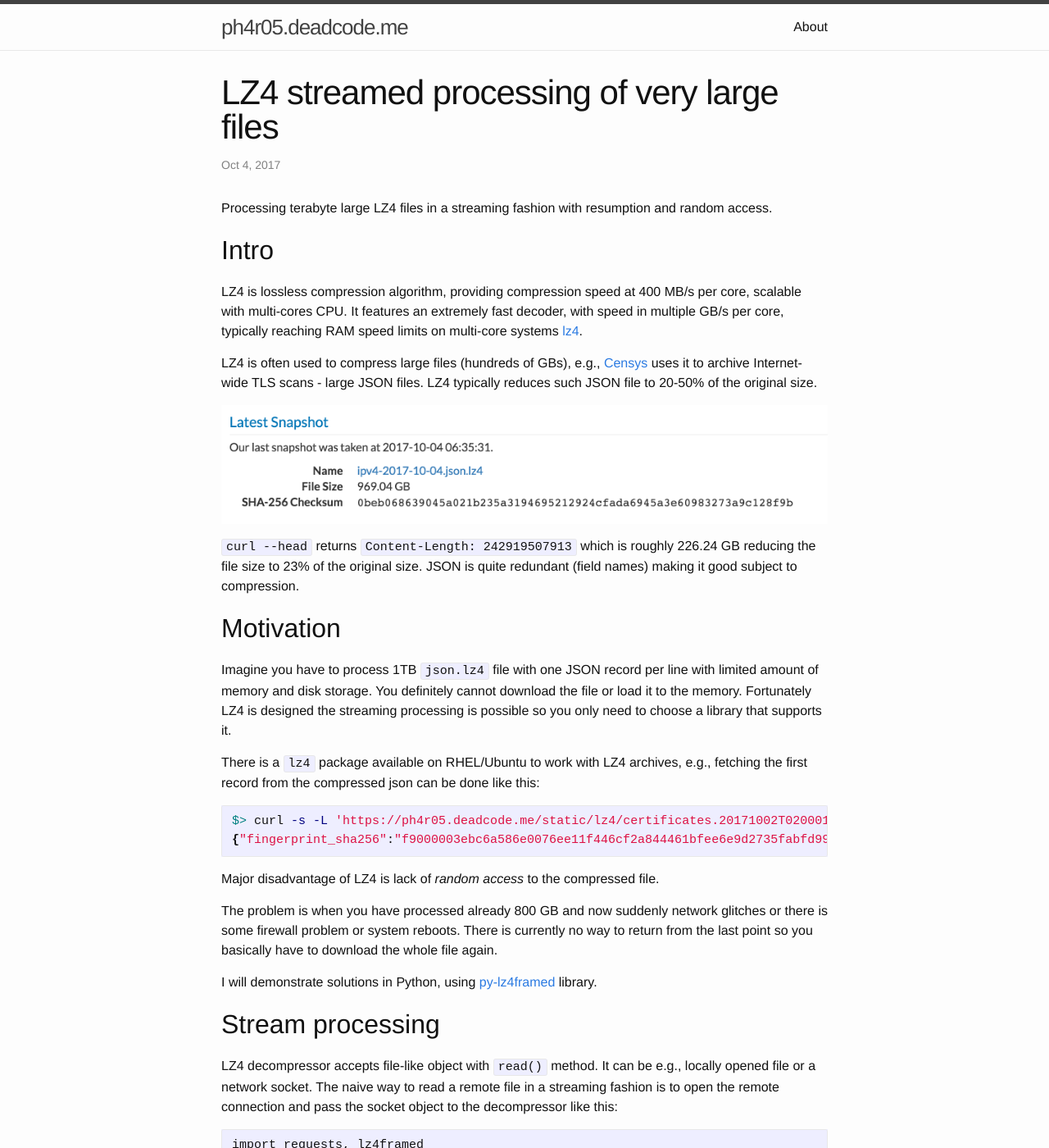
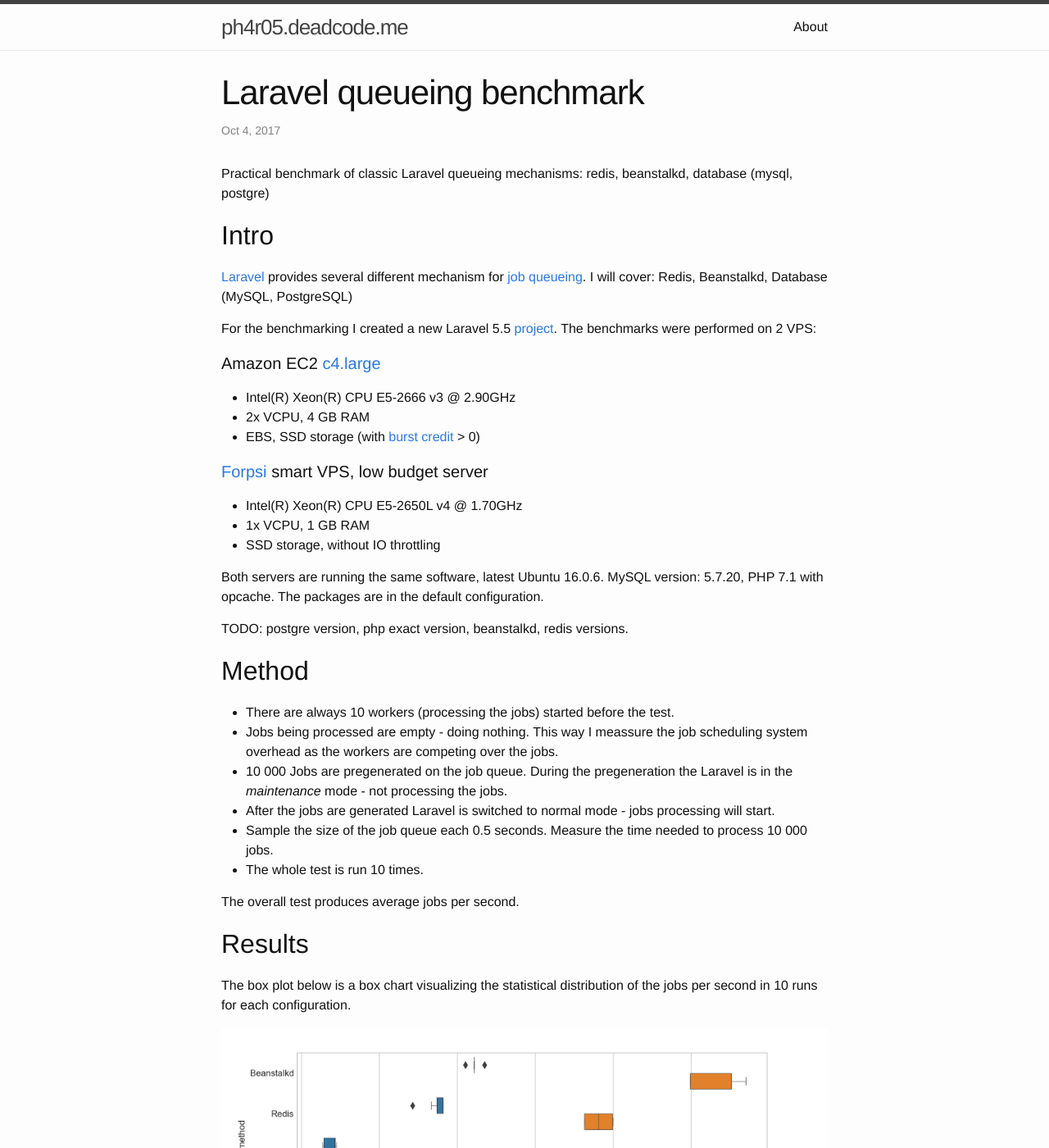
Before and after one commit to ph4r05/devblog, a Jekyll site: the page built from _posts/2017-12-16-laravel-queueing-benchmark.markdown, in a window 1280 px wide and 1400 px high. Shown: the whole window at 82% size. Built offline with Jekyll 4.4.1, drawn with Linux system fonts in a browser that asks for light colours; some of the changed text lies outside the part shown.

Commit message:
laravel benchmark iter

````diff
--- a/_posts/2017-12-16-laravel-queueing-benchmark.markdown
+++ b/_posts/2017-12-16-laravel-queueing-benchmark.markdown
@@ -1,150 +1,104 @@
 ---
 layout: post
-title:  "LZ4 streamed processing of very large files"
+title:  "Laravel queueing benchmark"
 date:   2017-10-04 22:10:39 +0200
 categories: blog
 excerpt_separator: <!-- more -->
 
 ---
 
-Processing terabyte large LZ4 files in a streaming fashion with resumption and random access.
+Practical benchmark of classic Laravel queueing mechanisms:
+redis, beanstalkd, database (mysql, postgre)
 
 <!-- more -->
 
 ## Intro
 
-LZ4 is lossless compression algorithm, providing compression speed at 400 MB/s per core, scalable with multi-cores CPU. It features an extremely fast decoder, with speed in multiple GB/s per core, typically reaching RAM speed limits on multi-core systems [lz4].
+[Laravel] provides several different mechanism for [job queueing].
+I will cover: Redis, Beanstalkd, Database (MySQL, PostgreSQL)
 
-LZ4 is often used to compress large files (hundreds of GBs), e.g., [Censys] uses it to archive Internet-wide
- TLS scans - large JSON files.
-LZ4 typically reduces such JSON file to 20-50% of the original size.
+For the benchmarking I created a new Laravel 5.5 [project].
+The benchmarks were performed on 2 VPS:
 
-[![Censys IPv4 scan snapshot](/static/lz4/censys_ipv4.png)](/static/lz4/censys_ipv4.png)
+#### Amazon EC2 [c4.large]
+- Intel(R) Xeon(R) CPU E5-2666 v3 @ 2.90GHz
+- 2x VCPU, 4 GB RAM
+- EBS, SSD storage (with [burst credit] > 0)
 
-`curl --head` returns `Content-Length: 242919507913` which is roughly 226.24 GB reducing the file size to 23% of the original size. JSON is quite redundant (field names) making it good subject to compression.
+#### [Forpsi] smart VPS, low budget server
+- Intel(R) Xeon(R) CPU E5-2650L v4 @ 1.70GHz
+- 1x VCPU, 1 GB RAM
+- SSD storage, without IO throttling
 
-## Motivation
+Both servers are running the same software, latest Ubuntu 16.0.6.
+MySQL version: 5.7.20, PHP 7.1 with opcache. The packages are in the default
+configuration.
 
-Imagine you have to process 1TB `json.lz4` file with one JSON record per line with limited amount of memory and disk storage. You definitely cannot download the file or load it to the memory.
-Fortunately LZ4 is designed the streaming processing is possible so you only need to choose a library that supports it.
+TODO: postgre version, php exact version, beanstalkd, redis versions.
 
-There is a `lz4` package available on RHEL/Ubuntu to work with LZ4 archives, e.g., fetching the first record from the compressed json can be done like this:
+## Method
 
-```bash
-$> curl -s -L 'https://ph4r05.deadcode.me/static/lz4/certificates.20171002T020001.15.json.lz4' | lz4 -d -c - | head -n 1
-{"fingerprint_sha256":"f9000003ebc6a586e0076ee11f446cf2a844461bfee6e9d2735fabfd99aba231","raw":"MIIDUTCCAjmgAwIBAgIFFIdXdAkwDQYJKoZIhvcNAQELBQAwUjELMAkG ....
-```
+- There are always 10 workers (processing the jobs) started before the test.
+- Jobs being processed are empty - doing nothing. This way I meassure the job
+scheduling system overhead as the workers are competing over the jobs.
+- 10 000 Jobs are pregenerated on the job queue. During the pregeneration the
+Laravel is in the *maintenance* mode - not processing the jobs.
+- After the jobs are generated Laravel is switched to normal mode - jobs processing will start.
+- Sample the size of the job queue each 0.5 seconds. Measure the time needed to process 10 000 jobs.
+- The whole test is run 10 times.
 
-Major disadvantage of LZ4 is lack of _random access_ to the compressed file.
+The overall test produces average jobs per second.
 
-The problem is when you have processed already 800 GB and now suddenly network glitches or there is some firewall problem or system reboots. There is currently no way to return from the last point so you basically have to download the whole file again.
+## Results
 
-I will demonstrate solutions in Python, using [py-lz4framed] library.
+The box plot below is a box chart visualizing the statistical distribution of the
+jobs per second in 10 runs for each configuration.
 
-## Stream processing
-
-LZ4 decompressor accepts file-like object with `read()` method. It can be e.g., locally opened file or a network socket. The naive way to read a remote file in a streaming fashion is to open the remote connection and pass the socket object to the decompressor like this:
-
-```python
-import requests, lz4framed
-url = 'https://ph4r05.deadcode.me/static/lz4/certificates.20171002T020001.15.json.lz4'
-r = requests.get(url, stream=True, allow_redirects=True)
-for idx, chunk in enumerate(lz4framed.Decompressor(r.raw)):
-    print(chunk)
-```
-
-If there is a timeout / connection reset or network glitch either the exception is thrown or empty data is returned from the `read()` which causes decompressor to fail.
-
-## Temporal outage - reconnect wrapper
-
-[LZ4] decompressor holds decompressing state internally in the memory. One solution to survive network glitches without need to modify the LZ4 library is to wrap the network file-like object with the object transparently reconnecting to the data source on error.
-
-In this way LZ4 decompressor is fed with the uninterrupted data stream. When error on read occurs the wrapping object
-blocks, retries to connect and reads more data. When more data is loaded it is returned to the decompressor. So
-even if there is 30 minutes blackout the read will resume.
-
-I've implemented this solution here: [ReconnectingLinkInputObject](https://github.com/ph4r05/codesign-analysis/blob/9d557e7eeeeb0c461d107881278160c85a04cd56/codesign/input_obj.py#L410).
-It wraps `requests` library to open the network connection and read from it. If there is an exception or unexpected end of data it back-offs, reconnects and uses `Range` HTTP header to request unseen part of the data from the server.
-
-```python
-import requests, lz4framed, input_obj
-url = 'https://ph4r05.deadcode.me/static/lz4/certificates.20171002T020001.15.json.lz4'
-iobj = input_obj.ReconnectingLinkInputObject(url=url, timeout=5*60, max_reconnects=1000)
-for idx, chunk in enumerate(lz4framed.Decompressor(iobj)):
-    print(chunk)
-```
-
-Disadvantage of this approach is in-memory only state. When system reboots the state is lost and you have to start from
-the beginning.
-
-## Advanced approach - state backup
-
-In order to be able to resume after OS crash we need to backup the decompressor state somehow.
-
-## LZ4 Modifications
-
-- TODO: lz4 frame format
-- TODO: lz4 block format
-- TODO: lz4 decompressor state
-- TODO: lz4 optimal breakdown (dictionaries, not linked), max block size on frame., independent blocks
-
-```c
-struct LZ4F_dctx_s {
-    LZ4F_frameInfo_t frameInfo;  // basic frame info
-    U32    version;
-    U32    dStage;
-    U64    frameRemainingSize;
-    size_t maxBlockSize;    // max 4MB block
-    size_t maxBufferSize;   // maxBlockSize + 128 kB in linked mode
-    BYTE*  tmpIn;           // memory buffer for input
-    size_t tmpInSize;
-    size_t tmpInTarget;
-    BYTE*  tmpOutBuffer;    // memory buffer for output
-    const BYTE*  dict;      // decompress dictionary, 64 kB, offset to tmpOutBuffer
-    size_t dictSize;
-    BYTE*  tmpOut;          // output buffer, offset to tmpOutBuffer
-    size_t tmpOutSize;      // size of the data in the output buffer
-    size_t tmpOutStart;     // start of the data in the output buffer
-    XXH32_state_t xxh;      // checksum state 48 B (frame-wise)
-    BYTE   header[16];      // frame header copy
-};  /* typedef'd to LZ4F_dctx in lz4frame.h */
-```
-
-As you can see the state has quite simple structure. There are 2 memory buffers - input, output (dict), checksum state
-and frame header info. So if this complete state is serialized it corresponds to the decompressor snapshot. So
-after the decompressor loads serialized state it can continue.
+[![Benchmark results](/static/queue01/benchmark_base.png)](/static/queue01/benchmark_base.png)
 
 
-### State marshalling
 
-In order to recover also from program crashes you can marshal / serialize
-the decompressor context to the (byte) string which can be later
-unmarshalled / deserialized and continue from that point. Marshalled state
-can be stored e.g., to a file. More in test `test_decompressor_fp_marshalling`.
+### Forpsi:
 
-### Random access archive
-
-Situation: 800 GB LZ4 encrypted file. You want random access the file
- so it can be map/reduced or processed in parallel from different offsets.
-
-Marshalled decompressor state takes only the required
-amount of memory. If the state dump is performed on the block boundaries
-(i.e., when the size hint from the previous call was provided by the input stream)
- the marhsalled size would be only 184 B, in the best case scenario, 66 kB in the worse case -
- when LZ4 file is using linked mode.
-
-Anyway, when state marshalling returns this small state the application
-can build a meta file, the mapping: position in the input stream -> decompressor context.
-With this meta file a new decompressor can jump to the particular checkpoint.
-
-TODO: Checkpoints, image on blocks, structure of map file - example. do I have such mapping ? state.json!
+| Method | Jobs per second |
+|:-------|:----------------|
+| Beanstalkd | 1109.82779118
+| Redis | 872.469462269
+| DB-mysql | 190.46838932
+| DB-pgsql | 206.385861109
+{:.mbtablestyle3}
 
 
-[lz4]: https://github.com/lz4/lz4
-[Censys]: https://censys.io/
-[frame-format]: https://github.com/lz4/lz4/wiki/lz4_Frame_format.md
-[block-format]: https://github.com/lz4/lz4/wiki/lz4_Block_format.md
-[how-lz4-works]: https://ticki.github.io/blog/how-lz4-works/
-[lz4-explained]: https://fastcompression.blogspot.cz/2011/05/lz4-explained.html
-[lz4-streaming-format]: https://fastcompression.blogspot.cz/2013/04/lz4-streaming-format-final.html
-[py-lz4framed]: https://github.com/Iotic-Labs/py-lz4framed
+Amazon C4 offers 2 thread cores and the processor is a bit faster than forpsi:
+
+### C4.large
+
+| Method | Jobs per second |
+|:-------|:----------------|
+| Beanstalkd | 2600.95996443
+| Redis | 1905.52931478
+| DB-mysql | 452.03984117
+| DB-pgsql | 273.132717217
+{:.mbtablestyle3}
+
+## Burst credit
+
+When testing on Amazon EC2 its important to realize the EBS storage drives
+are subject to IO throttling.
+
+Each drive has so called [burst credit]. Intensive IO operations decreases
+the credit over the time. Conversely during low IO usage the credit restores slowly.
+
+When credit reaches 0 the IO throughtput decreases significantly (10% ish).
+I performed the benchmarks only with non-null burst credits to measure the best
+possible performance.
+
+
+
+<!-- refs -->
+[Laravel]: https://laravel.com/docs/5.5/
+[job queueing]: https://laravel.com/docs/5.5/queues
+[project]: https://github.com/ph4r05/laravel-queueing-benchmark
+[c4.large]: https://aws.amazon.com/ec2/instance-types/
+[burst credit]: https://aws.amazon.com/blogs/aws/new-burst-balance-metric-for-ec2s-general-purpose-ssd-gp2-volumes/
+[Forpsi]: https://www.forpsi.com/virtual/
````
